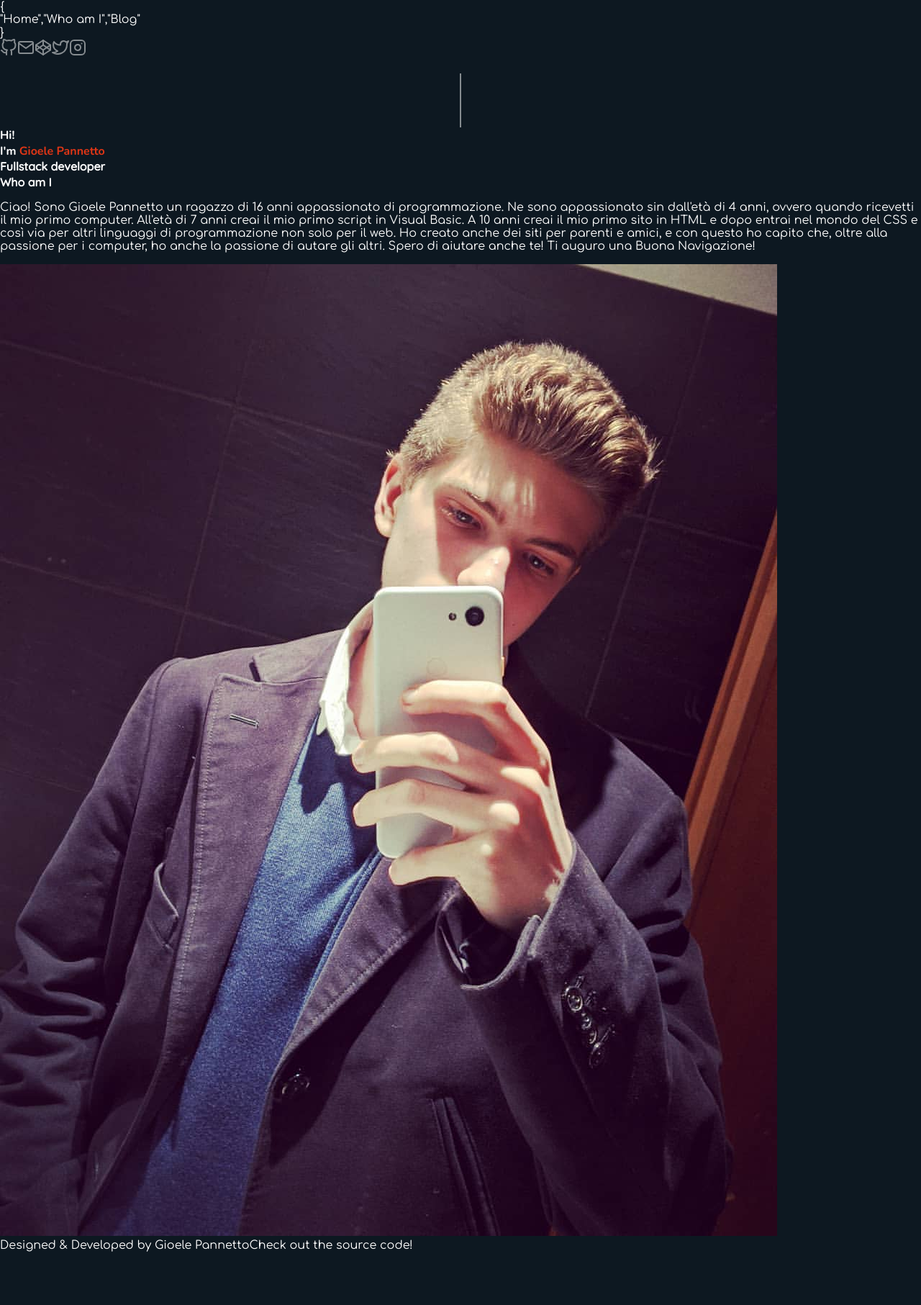
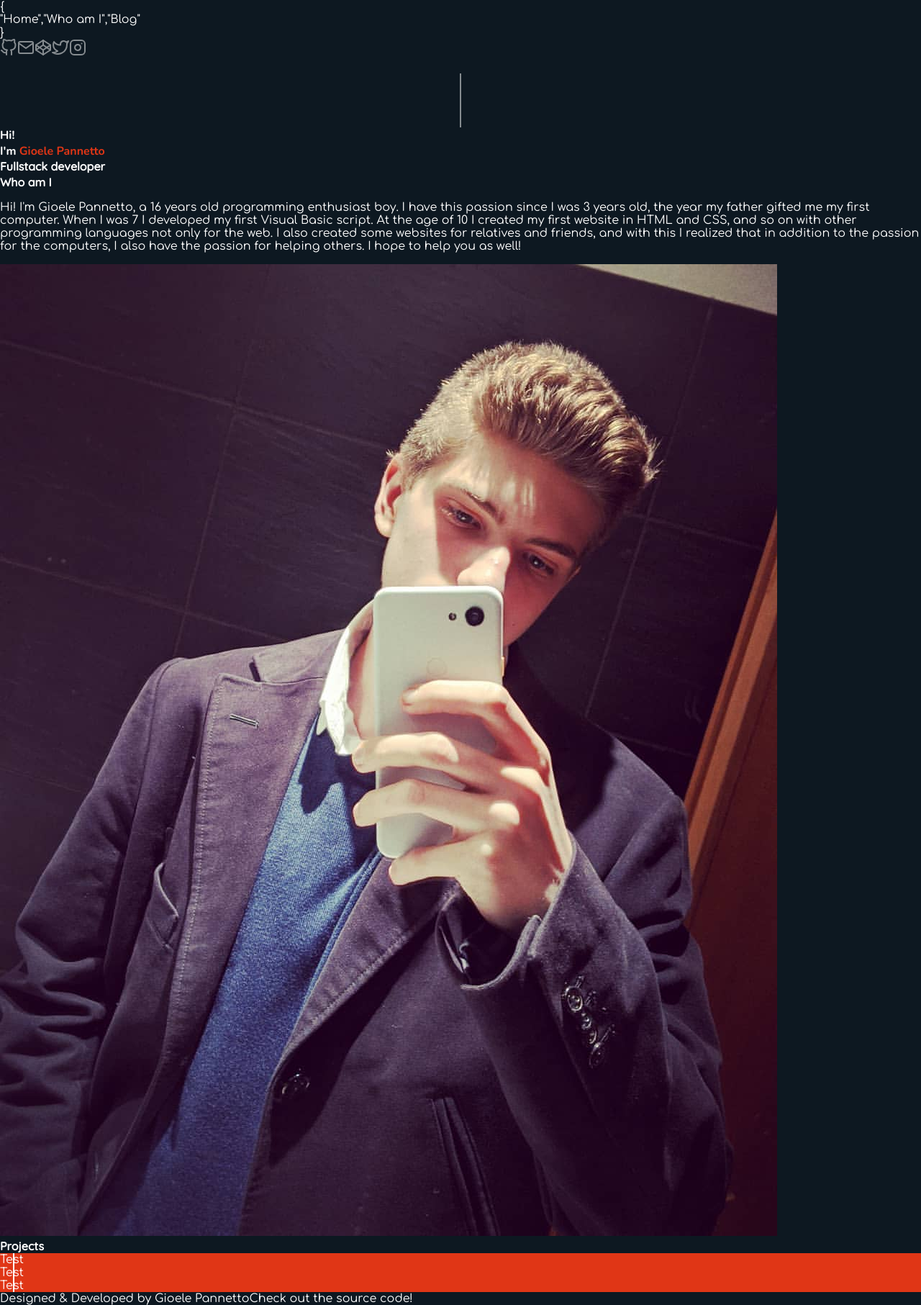
Before and after one commit to GioPan04/pangio, a Next.js app: page / in a window 1280 px wide. Shown: the whole page at 72% size. Before the commit the page ends 1739 px from the top, so only its background shows below. Built offline with nearby package versions, Linux system fonts and the light colour scheme.

Commit message:
Timeline

```diff
--- /dev/null
+++ b/components/Projects/ProjectTile/index.tsx
@@ -0,0 +1,14 @@
+import React from 'react';
+
+const ProjectTile: React.FC = () => {
+  return (
+    <div className="relative">
+      <div className="absolute top-0 left-0 w-10 h-10 bg-white rounded-full"></div>
+      <article className="ml-12 p-10 bg-white text-black">
+        Test
+      </article>
+    </div>
+  );
+};
+
+export default ProjectTile;
--- /dev/null
+++ b/components/Projects/index.tsx
@@ -0,0 +1,17 @@
+import HomeSection from '@components/HomeSection';
+import React from 'react';
+import ProjectTile from './ProjectTile';
+
+const Projects: React.FC = () => {
+  return (
+    <HomeSection title="Projects" id="projects">
+      <div className="timeline flex flex-col gap-5">
+        <ProjectTile />
+        <ProjectTile />
+        <ProjectTile />
+      </div>
+    </HomeSection>
+  );
+};
+
+export default Projects;
--- a/components/WhoAmI/index.tsx
+++ b/components/WhoAmI/index.tsx
@@ -12,12 +12,18 @@ const WhoAmI: React.FC<WhoAmIProps> = ({ yearsOld }) => {
     <HomeSection title="Who am I" id="whoami">
       <div className="flex flex-row items-center gap-10">
         <p>
-          Ciao! Sono Gioele Pannetto un ragazzo di {yearsOld} anni appassionato di programmazione.
+          Hi! I&apos;m Gioele Pannetto, a {yearsOld} years old programming enthusiast boy.
+          I have this passion since I was 3 years old, the year my father gifted me my first computer.
+          When I was 7 I developed my first Visual Basic script. At the age of 10 I created my first website in HTML and CSS, and so on with other programming languages not only for the web.
+          I also created some websites for relatives and friends, and with this I realized that in addition to the passion for the computers, I also have the passion for helping others.
+          I hope to help you as well!
+
+          {/* Ciao! Sono Gioele Pannetto un ragazzo di {yearsOld} anni appassionato di programmazione.
           Ne sono appassionato sin dall&apos;età di 4 anni, ovvero quando ricevetti il mio primo computer.
           All&apos;età di 7 anni creai il mio primo script in Visual Basic.
           A 10 anni creai il mio primo sito in HTML e dopo entrai nel mondo del CSS e così via per altri linguaggi di programmazione non solo per il web.
           Ho creato anche dei siti per parenti e amici, e con questo ho capito che, oltre alla passione per i computer, ho anche la passione di autare gli altri.
-          Spero di aiutare anche te! Ti auguro una Buona Navigazione!
+          Spero di aiutare anche te! Ti auguro una Buona Navigazione! */}
         </p>
         <div className="w-full">
           <Image src={profilePic} alt="Gioele Pannetto"/>
--- a/pages/index.tsx
+++ b/pages/index.tsx
@@ -8,6 +8,7 @@ import WhoAmI from '@components/WhoAmI';
 import year_diff from 'helpers/years_diff';
 import { GetServerSideProps, NextPage } from 'next';
 import Footer from '@components/Footer';
+import Projects from '@components/Projects';
 
 type HomeProps = {
   yearsOld: number;
@@ -27,6 +28,7 @@ const Home: NextPage<HomeProps> = ({ yearsOld }) => {
       <HomeHero />
       <div ref={ref} className="font-text p-20">
         <WhoAmI yearsOld={yearsOld} />
+        <Projects />
         <div className="h-screen"></div>
       </div>
       <Footer />
--- /dev/null
+++ b/styles/components/timeline.scss
@@ -0,0 +1,16 @@
+.timeline {
+  position: relative;
+
+  &::before {
+    content: '';
+    position: absolute;
+    width: 2px;
+    height: 100%;
+    left: 1.1rem;
+    background-color: white;
+  }
+
+  &:nth-child(1) article {
+    background-color: $secondary-color;
+  }
+}
--- a/styles/globals.scss
+++ b/styles/globals.scss
@@ -2,6 +2,7 @@
 @import 'colors';
 @import 'components/blinking-cursor';
 @import 'components/vertical-separator';
+@import 'components/timeline';
 
 html {
   scroll-behavior: smooth;
```
